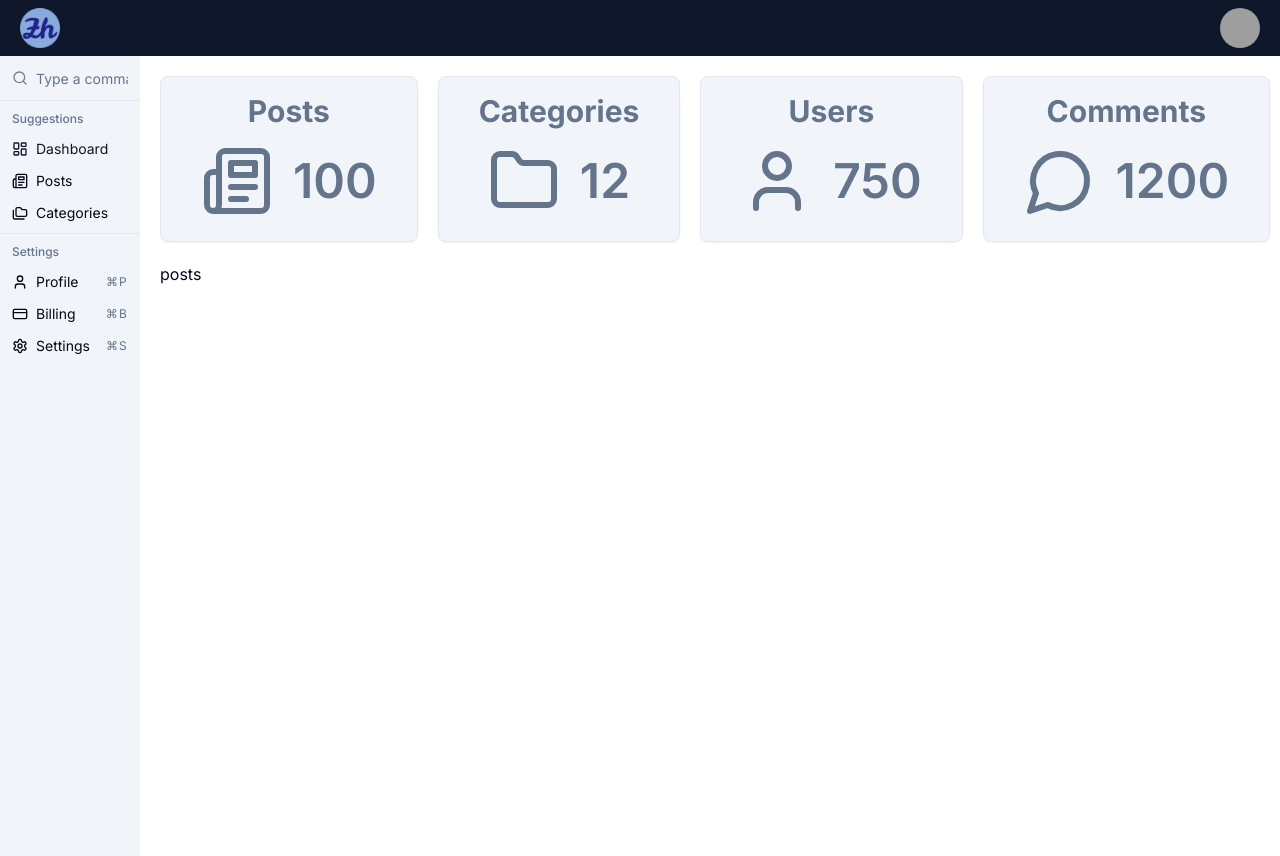
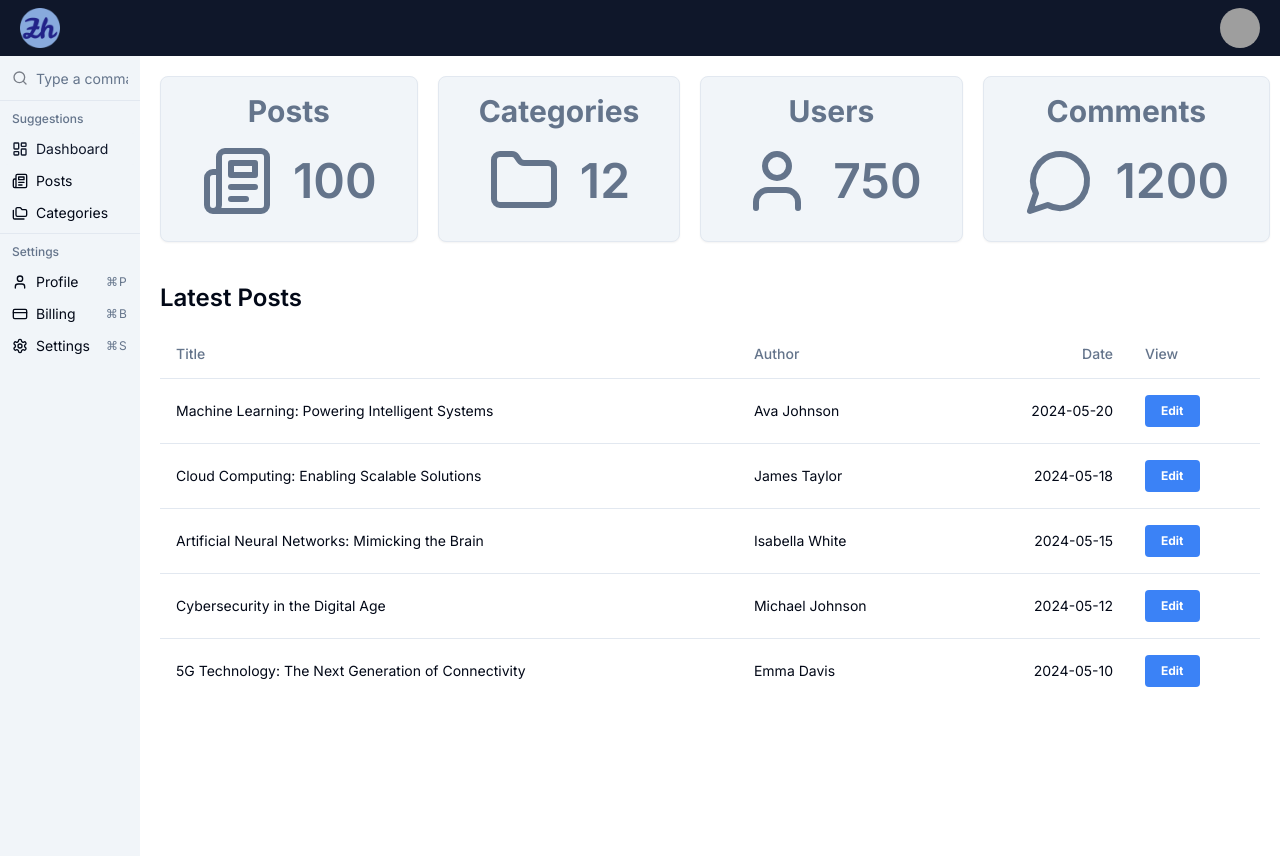
Before and after one commit to zhale-el/admin-dashbaord-shadcnui, a Next.js app: page / in a window 1280 px wide. Built offline with nearby package versions, Linux system fonts and the light colour scheme; grey boxes are pictures that could not be loaded.

Commit message:
add tabel

```diff
--- a/app/page.tsx
+++ b/app/page.tsx
@@ -26,7 +26,7 @@ const Home = () => {
           icon={<MessageCircle className="text-slate-500 " size={72} />}
         />
       </div>
-      <PostsTabel />
+      <PostsTabel title="Latest Posts" limit={5} />
     </>
   );
 };
--- a/components/posts/PostsTabel.tsx
+++ b/components/posts/PostsTabel.tsx
@@ -5,6 +5,7 @@ import {
   TableHead,
   TableHeader,
   TableRow,
+  TableCaption,
 } from "../ui/table";
 
 import Link from "next/link";
@@ -17,7 +18,53 @@ interface PostsTabelProps {
 }
 
 const PostsTabel = ({ limit, title }: PostsTabelProps) => {
-  return <div>posts</div>;
+  // sort posts in dec order based on date
+  const sortedPosts: Post[] = [...posts].sort(
+    (a, b) => new Date(b.date).getTime() - new Date(a.date).getTime()
+  );
+
+  // filter posts to limit
+  const filterdPosts = limit ? sortedPosts.slice(0, limit) : sortedPosts;
+  return (
+    <div className="mt-10">
+      <h3 className="text-2xl mb-4 font-semibold">{title ? title : "Posts"}</h3>
+      <Table>
+        <TableCaption>A list of recent posts</TableCaption>
+        <TableHeader>
+          <TableRow>
+            <TableHead>Title</TableHead>
+            <TableHead className="hidden md:table-cell">Author</TableHead>
+            <TableHead className="hidden md:table-cell text-right">
+              Date
+            </TableHead>
+            <TableHead>View</TableHead>
+          </TableRow>
+        </TableHeader>
+        <TableBody>
+          {filterdPosts.map((post) => (
+            <TableRow key={post.id}>
+              <TableCell>{post.title}</TableCell>
+
+              <TableCell className="hidden md:table-cell">
+                {post.author}
+              </TableCell>
+
+              <TableCell className=" text-right hidden md:table-cell">
+                {post.date}
+              </TableCell>
+              <TableCell>
+                <Link href={`/posts/edit/${post.id}`}>
+                  <button className="bg-blue-500 hover:bg-blue-700 text-white font-bold py-2 px-4 rounded text-xs">
+                    Edit
+                  </button>
+                </Link>
+              </TableCell>
+            </TableRow>
+          ))}
+        </TableBody>
+      </Table>
+    </div>
+  );
 };
 
 export default PostsTabel;
--- a/components/ui/table.tsx
+++ b/components/ui/table.tsx
@@ -1,6 +1,6 @@
-import * as React from "react"
+import * as React from "react";
 
-import { cn } from "@/lib/utils"
+import { cn } from "@/lib/utils";
 
 const Table = React.forwardRef<
   HTMLTableElement,
@@ -13,16 +13,16 @@ const Table = React.forwardRef<
       {...props}
     />
   </div>
-))
-Table.displayName = "Table"
+));
+Table.displayName = "Table";
 
 const TableHeader = React.forwardRef<
   HTMLTableSectionElement,
   React.HTMLAttributes<HTMLTableSectionElement>
 >(({ className, ...props }, ref) => (
   <thead ref={ref} className={cn("[&_tr]:border-b", className)} {...props} />
-))
-TableHeader.displayName = "TableHeader"
+));
+TableHeader.displayName = "TableHeader";
 
 const TableBody = React.forwardRef<
   HTMLTableSectionElement,
@@ -33,8 +33,8 @@ const TableBody = React.forwardRef<
     className={cn("[&_tr:last-child]:border-0", className)}
     {...props}
   />
-))
-TableBody.displayName = "TableBody"
+));
+TableBody.displayName = "TableBody";
 
 const TableFooter = React.forwardRef<
   HTMLTableSectionElement,
@@ -48,8 +48,8 @@ const TableFooter = React.forwardRef<
     )}
     {...props}
   />
-))
-TableFooter.displayName = "TableFooter"
+));
+TableFooter.displayName = "TableFooter";
 
 const TableRow = React.forwardRef<
   HTMLTableRowElement,
@@ -63,8 +63,8 @@ const TableRow = React.forwardRef<
     )}
     {...props}
   />
-))
-TableRow.displayName = "TableRow"
+));
+TableRow.displayName = "TableRow";
 
 const TableHead = React.forwardRef<
   HTMLTableCellElement,
@@ -78,8 +78,8 @@ const TableHead = React.forwardRef<
     )}
     {...props}
   />
-))
-TableHead.displayName = "TableHead"
+));
+TableHead.displayName = "TableHead";
 
 const TableCell = React.forwardRef<
   HTMLTableCellElement,
@@ -90,8 +90,8 @@ const TableCell = React.forwardRef<
     className={cn("p-4 align-middle [&:has([role=checkbox])]:pr-0", className)}
     {...props}
   />
-))
-TableCell.displayName = "TableCell"
+));
+TableCell.displayName = "TableCell";
 
 const TableCaption = React.forwardRef<
   HTMLTableCaptionElement,
@@ -100,10 +100,10 @@ const TableCaption = React.forwardRef<
   <caption
     ref={ref}
     className={cn("mt-4 text-sm text-muted-foreground", className)}
-    {...props}
+    // {...props}
   />
-))
-TableCaption.displayName = "TableCaption"
+));
+TableCaption.displayName = "TableCaption";
 
 export {
   Table,
@@ -114,4 +114,4 @@ export {
   TableRow,
   TableCell,
   TableCaption,
-}
+};
```
